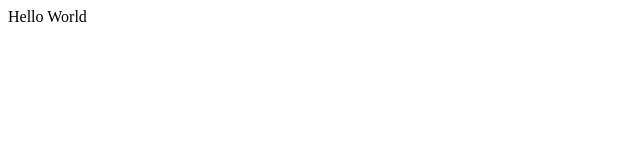
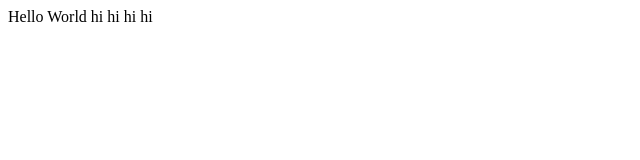
Before and after one commit to mypwei/mypwei.github.io, a plain HTML site: page index.html in a window 1280 px wide. Shown: the full height of the page, 0-640 px from the left. Drawn offline with Linux system fonts and the light colour scheme.

Commit message:
Update index.html

```diff
--- a/index.html
+++ b/index.html
@@ -8,5 +8,5 @@
     <meta name="viewport" content="width=device-width, initial-scale=1" />
     <link rel="stylesheet" href="" />
   </head>
-  <body>Hello World</body>
+  <body>Hello World hi hi hi hi</body>
 </html>
```
